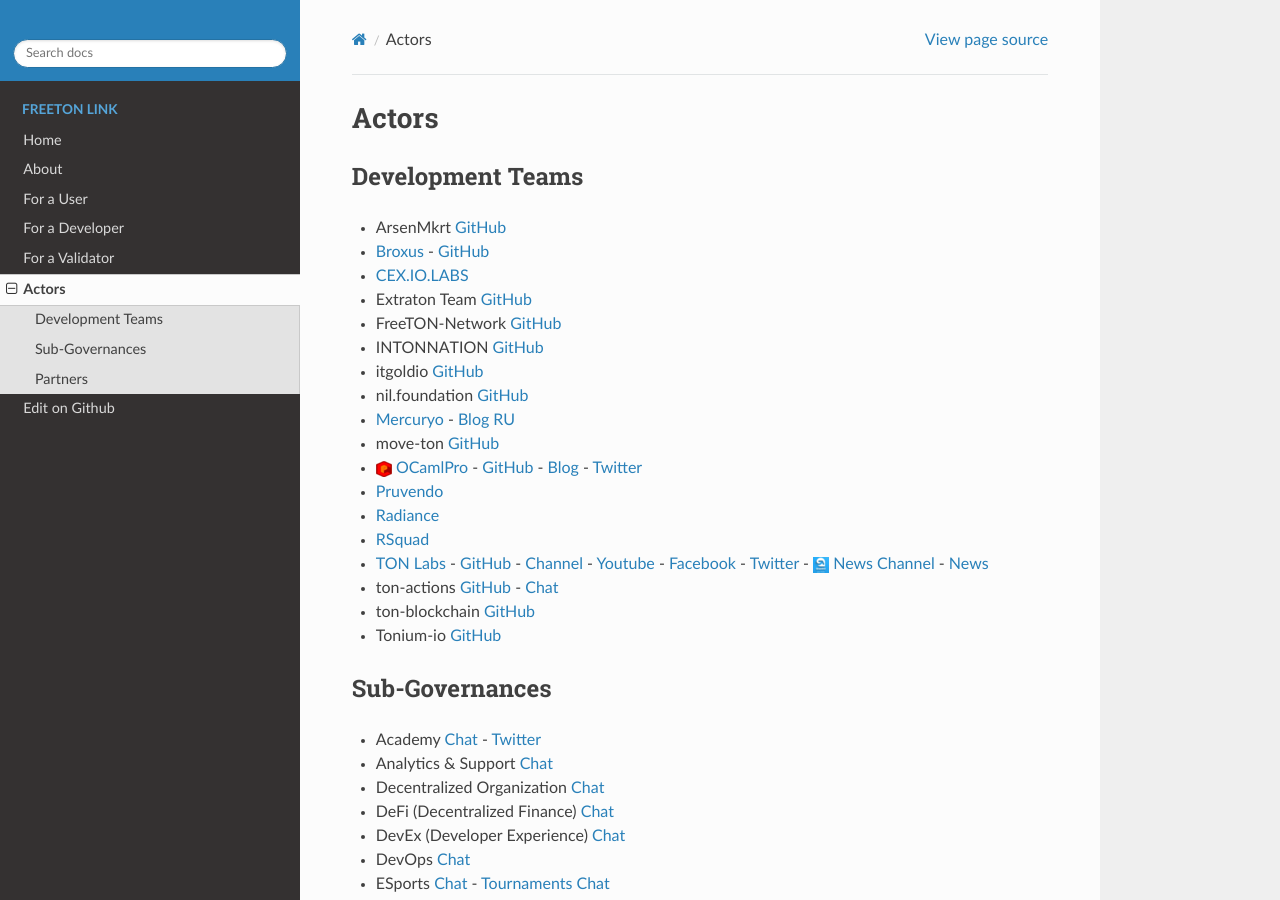
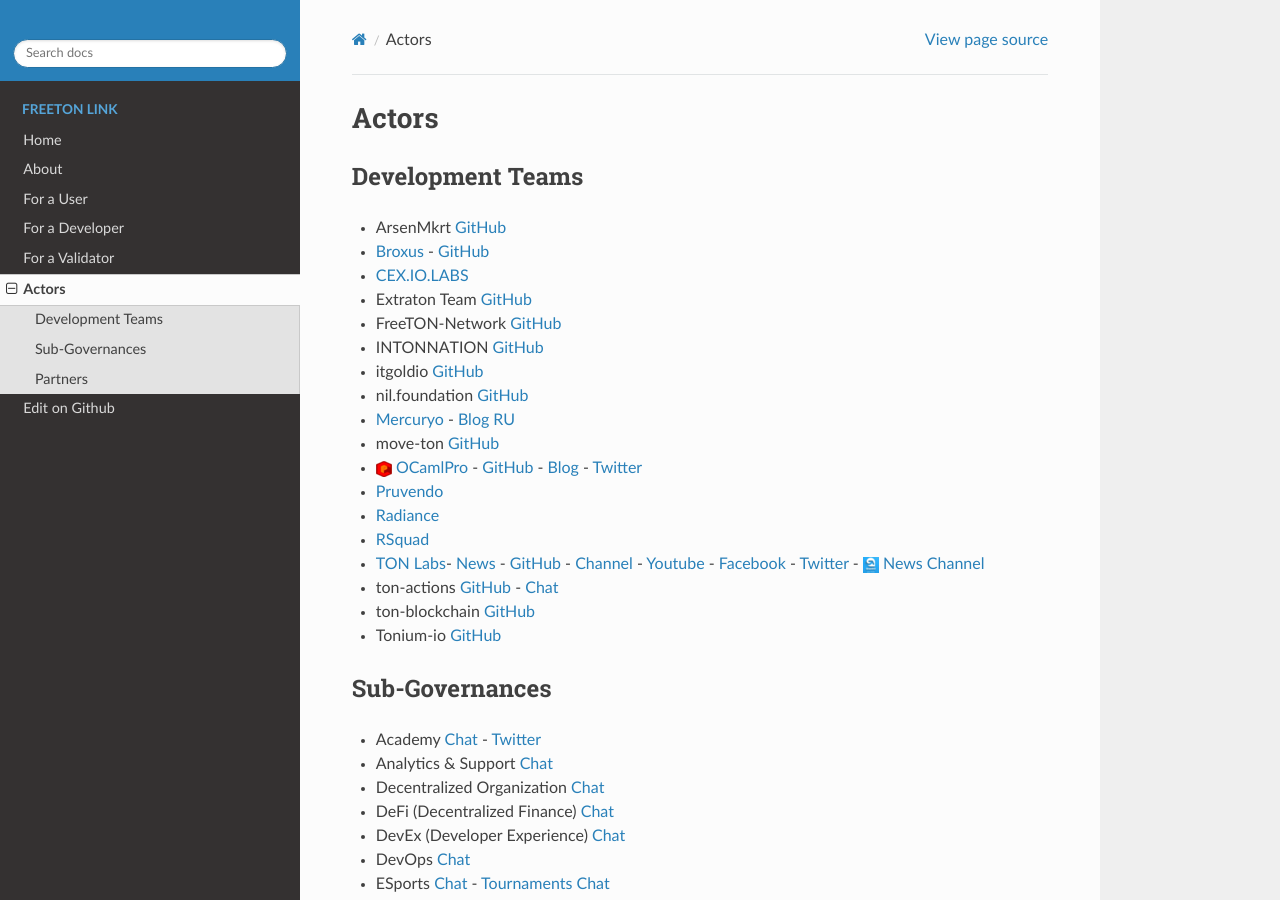
Before and after one commit to OCamlPro/www.freeton.link, a Sphinx documentation site: the page built from sphinx/actors.rst, in a window 1280 px wide and 900 px high. Built offline with Sphinx 7.4.7 and the Read the Docs theme 2.0.0, drawn with Linux system fonts in a browser that asks for light colours; the version number could not be read and is left out.

Commit message:
petits changements

```diff
--- a/sphinx/actors.rst
+++ b/sphinx/actors.rst
@@ -17,7 +17,7 @@
 * `Pruvendo <https://pruvendo.com/>`_
 * `Radiance <https://radianceteam.com/>`_
 * `RSquad <https://rsquad.io/>`_
-* `TON Labs <https://tonlabs.io>`_ - `GitHub <https://github.com/tonlabs/>`_ - `Channel <https://t.me/tonlabs>`_ - `Youtube <https://www.youtube.com/c/TONLabs/featured>`_ - `Facebook <https://www.facebook.com/tonlabsio>`_ - `Twitter <https://twitter.com/tonlabs>`_ - |gramkit.ico| `News Channel <https://t.me/freeton_me/freeton_gramkitgramkit>`_ - `News <https://gramkit.org/>`_
+* `TON Labs <https://tonlabs.io>`_- `News <https://gramkit.org/>`_ - `GitHub <https://github.com/tonlabs/>`_ - `Channel <https://t.me/tonlabs>`_ - `Youtube <https://www.youtube.com/c/TONLabs/featured>`_ - `Facebook <https://www.facebook.com/tonlabsio>`_ - `Twitter <https://twitter.com/tonlabs>`_ - |gramkit.ico| `News Channel <https://t.me/freeton_me/freeton_gramkitgramkit>`_
 * ton-actions `GitHub <https://github.com/ton-actions>`_ - `Chat <https://t.me/ton_actions_chat>`_
 * ton-blockchain `GitHub <https://github.com/ton-blockchain>`_
 * Tonium-io `GitHub <https://github.com/Tonium-io>`_
```
